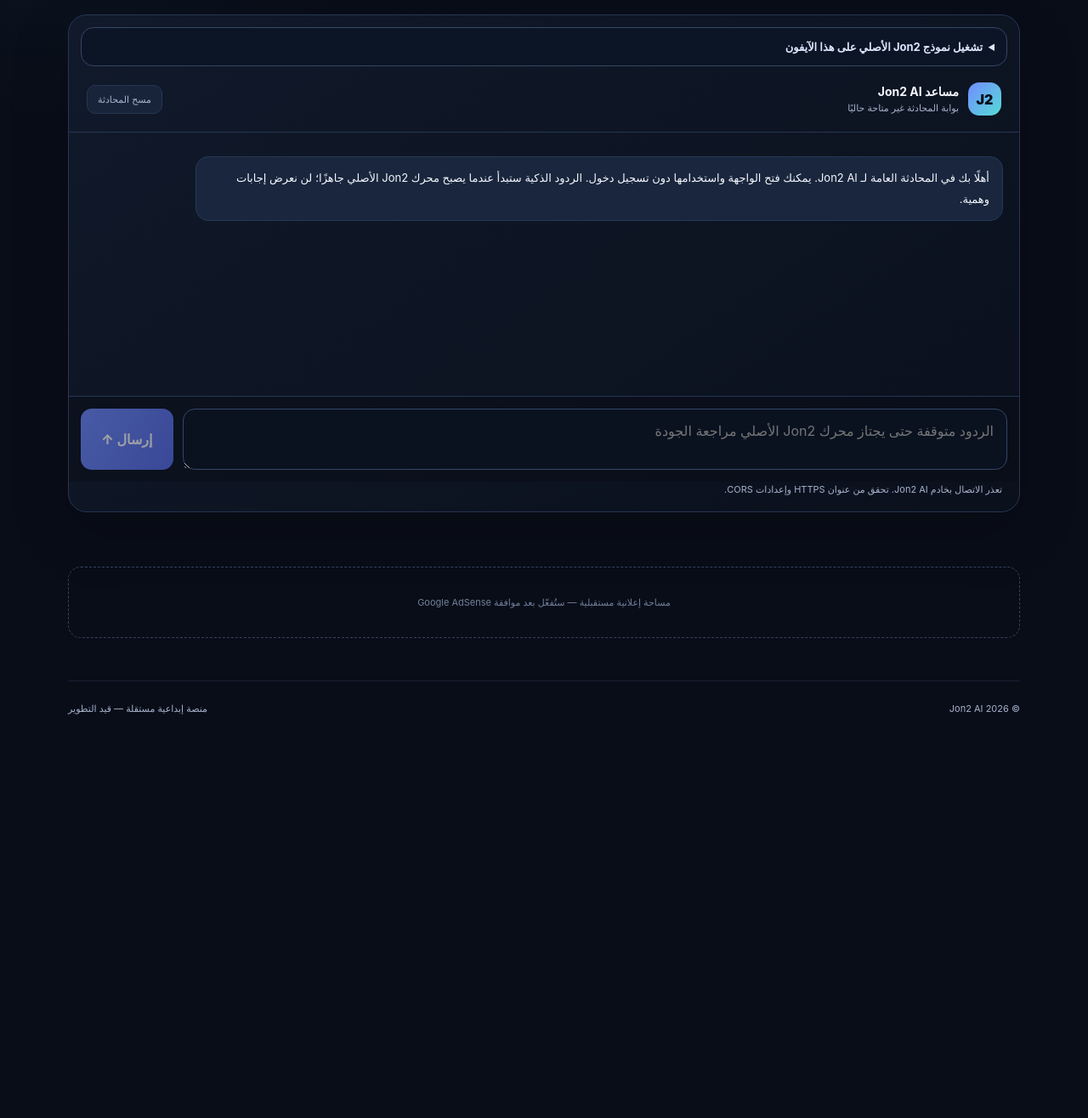
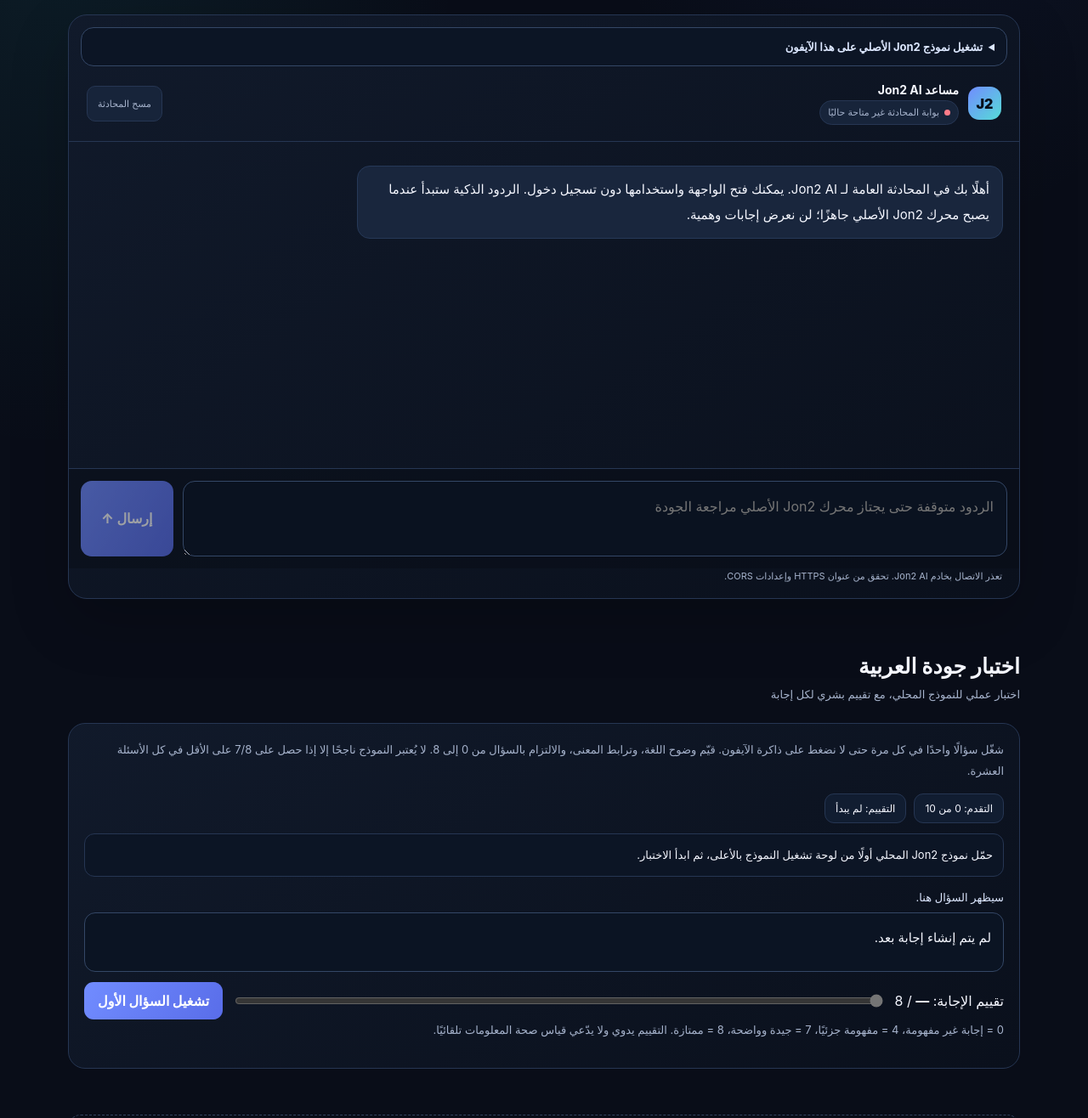
Before and after one commit to jonkabeel-star/jon2-ai, a plain HTML site: page index.html in a window 1280 px wide. Shown: the part 1000-2316 px from the top of the page at 85% size. Before the commit the page ends 1875 px from the top, so only its background shows below. Drawn offline with Linux system fonts and the light colour scheme; no server answers.

Commit message:
Improve Arabic chat UI and Safari mobile experience

```diff
--- a/index.html
+++ b/index.html
@@ -2,7 +2,7 @@
 <html lang="ar" dir="rtl">
 <head>
 <meta charset="UTF-8">
-<meta name="viewport" content="width=device-width, initial-scale=1">
+<meta name="viewport" content="width=device-width, initial-scale=1, viewport-fit=cover">
 <meta name="theme-color" content="#090d18">
 <meta name="description" content="Jon2 AI — مساحة إبداعية لأدوات الذكاء الاصطناعي.">
 <title>Jon2 AI — ابتكر بلا حدود</title>
@@ -79,6 +79,44 @@
 button:disabled{opacity:.6;cursor:not-allowed}
 @media(max-width:850px){.hero{grid-template-columns:1fr;padding-top:54px}.hero-art{min-height:240px}.tools{grid-template-columns:repeat(2,1fr)}}
 @media(max-width:520px){.wrap{width:min(100% - 26px,1120px)}header{height:72px}.logo{width:42px;height:42px}.brand-name{font-size:18px}.hero{padding:45px 0 35px;gap:15px}h1{font-size:39px}.hero p{font-size:14px}.hero-art{min-height:215px}.orbit{width:205px;height:205px}.core{width:88px;height:88px;font-size:30px}.f1{top:8px}.f2{bottom:17px}.tools{grid-template-columns:1fr 1fr;gap:9px}.tool{padding:14px;min-height:174px}.tool-icon{width:42px;height:42px;margin-bottom:12px}.tool h3{font-size:14px}.tool p{font-size:11px}.section-head h2{font-size:21px}.chat-top{padding:14px}.messages{height:280px;padding:12px}.composer{flex-direction:column}.send{min-height:48px}.footer-inner{flex-direction:column}}
+
+/* Mobile Safari and Arabic reading improvements */
+html{min-height:100%;-webkit-text-size-adjust:100%;scroll-padding-top:18px}
+body{min-height:100svh;min-height:100dvh;padding-bottom:env(safe-area-inset-bottom)}
+button,a,input,textarea{-webkit-tap-highlight-color:transparent;touch-action:manipulation}
+#status{display:inline-flex;align-items:center;gap:6px;padding:5px 9px;border:1px solid var(--line);border-radius:999px;font-size:11px;line-height:1.5;background:#17243a}
+#status:before{content:"";width:7px;height:7px;border-radius:50%;background:#8b96aa;flex:0 0 7px}
+#status[data-state="ready"]:before{background:#51d6a2;box-shadow:0 0 10px #51d6a288}
+#status[data-state="experimental"]:before{background:#ffc66d;box-shadow:0 0 10px #ffc66d88}
+#status[data-state="testing"]:before{background:#8da5ff}
+#status[data-state="offline"]:before{background:#ff7c89}
+.messages{height:clamp(300px,48svh,560px);min-height:300px;overscroll-behavior:contain;-webkit-overflow-scrolling:touch}
+.msg{max-width:min(88%,760px);font-size:15px;line-height:2;overflow-wrap:anywhere;text-align:start}
+.bot{margin-inline-end:auto}.user{margin-inline-start:auto}
+textarea{font-size:16px;line-height:1.8;direction:inherit;overscroll-behavior:contain}
+.send,.clear,.speech-action,.local-load,.lang,.nav-link{min-height:42px}
+.quality-section{padding:0 0 54px}
+.quality-shell{border:1px solid var(--line);border-radius:20px;background:linear-gradient(145deg,rgba(17,26,43,.98),rgba(10,16,28,.98));padding:18px}
+.quality-intro{color:var(--muted);font-size:13px;line-height:1.9;margin:0 0 14px}
+.quality-status{padding:12px;border:1px solid var(--line);border-radius:12px;background:#0c1525;font-size:13px;line-height:1.9;margin:12px 0}
+.quality-prompt{color:#dce7ff;font-size:13px;line-height:1.9;margin:12px 0 6px}
+.quality-answer{white-space:pre-wrap;overflow-wrap:anywhere;line-height:2;font-size:15px;background:#0b1423;border:1px solid #344766;border-radius:13px;padding:14px;min-height:70px}
+.quality-controls{display:flex;align-items:center;gap:12px;flex-wrap:wrap;margin-top:12px}
+.quality-controls input[type=range]{flex:1;min-width:140px;accent-color:var(--blue)}
+.quality-action{border:0;border-radius:11px;padding:12px 16px;background:linear-gradient(120deg,#718cff,#596de9);color:white;font-weight:800;min-height:44px}
+.quality-action:disabled{opacity:.45}
+.quality-metrics{display:flex;gap:9px;flex-wrap:wrap;margin-top:12px}
+.quality-metric{padding:9px 12px;border:1px solid var(--line);border-radius:11px;background:#111d31;font-size:12px}
+@media(max-width:520px){
+  .header-actions{gap:6px}.nav-link,.lang{padding:9px 10px;font-size:11px}
+  .chat-top{align-items:flex-start;gap:10px}.chat-title{min-width:0;flex:1}
+  .messages{height:52svh;min-height:300px;padding:12px}
+  .msg{max-width:94%;font-size:15px;padding:12px}
+  .composer{padding:12px;padding-bottom:calc(12px + env(safe-area-inset-bottom))}
+  textarea{min-height:58px;max-height:130px}
+  .quality-shell{padding:13px}
+}
+@media(prefers-reduced-motion:reduce){html{scroll-behavior:auto}*,*:before,*:after{transition:none!important;animation:none!important}}
 </style>
 </head>
 <body>
@@ -121,10 +159,28 @@
         <div class="local-model-status" id="localModelStatus" role="status" aria-live="polite" data-t="localNotLoaded">لم يتم تحميل النموذج المحلي بعد.</div>
       </div>
     </details>
-    <div class="chat-top"><div class="chat-title"><div class="chat-avatar">J2</div><div><strong data-t="assistantName">المساعد الذكي</strong><small id="status" data-t="offline">الخادم غير متصل حاليًا</small></div></div><button class="clear" id="clear" data-t="clear">مسح المحادثة</button></div>
+    <div class="chat-top"><div class="chat-title"><div class="chat-avatar">J2</div><div><strong data-t="assistantName">المساعد الذكي</strong><small id="status" data-state="offline" data-t="offline">الخادم غير متصل حاليًا</small></div></div><button class="clear" id="clear" data-t="clear">مسح المحادثة</button></div>
     <div class="messages" id="messages" aria-live="polite"><div class="msg bot" data-t="welcome">أهلًا بك! واجهة المحادثة جاهزة، وسيتم تفعيل الردود الذكية بعد ربط نموذج Jon2 AI الحقيقي.</div></div>
     <form class="composer" id="form"><textarea id="input" placeholder="الردود متوقفة حتى جاهزية محرك Jon2 الأصلي" data-ph="placeholder" maxlength="2000" required disabled></textarea><button class="send" id="send" type="submit" data-t="send" disabled>إرسال ↑</button></form>
     <div class="status-note" id="statusNote" data-t="chatNote">المحادثة الذكية غير مفعّلة بعد؛ لن نعرض ردودًا وهمية.</div>
+  </div>
+</section>
+
+
+<section class="quality-section" id="quality">
+  <div class="section-head"><div><h2>اختبار جودة العربية</h2><p>اختبار عملي للنموذج المحلي، مع تقييم بشري لكل إجابة</p></div></div>
+  <div class="quality-shell">
+    <p class="quality-intro">شغّل سؤالًا واحدًا في كل مرة حتى لا نضغط على ذاكرة الآيفون. قيّم وضوح اللغة، وترابط المعنى، والالتزام بالسؤال من 0 إلى 8. لا يُعتبر النموذج ناجحًا إلا إذا حصل على 7/8 على الأقل في كل الأسئلة العشرة.</p>
+    <div class="quality-metrics"><span class="quality-metric" id="qualityProgress">التقدم: 0 من 10</span><span class="quality-metric" id="qualityScore">التقييم: لم يبدأ</span></div>
+    <div class="quality-status" id="qualityStatus" role="status" aria-live="polite">حمّل نموذج Jon2 المحلي أولًا من لوحة تشغيل النموذج بالأعلى، ثم ابدأ الاختبار.</div>
+    <div class="quality-prompt" id="qualityPrompt">سيظهر السؤال هنا.</div>
+    <div class="quality-answer" id="qualityAnswer" dir="rtl">لم يتم إنشاء إجابة بعد.</div>
+    <div class="quality-controls">
+      <label for="qualityRating">تقييم الإجابة: <strong id="qualityRatingValue">—</strong> / 8</label>
+      <input id="qualityRating" type="range" min="0" max="8" step="1" value="0" disabled>
+      <button class="quality-action" id="qualityNext" type="button">تشغيل السؤال الأول</button>
+    </div>
+    <p class="quality-intro">0 = إجابة غير مفهومة، 4 = مفهومة جزئيًا، 7 = جيدة وواضحة، 8 = ممتازة. التقييم يدوي ولا يدّعي قياس صحة المعلومات تلقائيًا.</p>
   </div>
 </section>
 
@@ -232,6 +288,7 @@
 };
 
 function syncChatControls() {
+  paintEngineStatus();
   const input = document.getElementById("input");
   const send = document.getElementById("send");
   const enabled = (chatReady || localRuntimeReady) && !chatBusy;
@@ -245,6 +302,13 @@
     input.setAttribute("aria-disabled", "true");
     send.setAttribute("aria-disabled", "true");
   }
+}
+
+function paintEngineStatus() {
+  const status = document.getElementById("status");
+  if (!status) return;
+  const state = localRuntimeReady || apiStatusKey === "modelReady" ? "ready" : apiStatusKey === "experimentalReady" ? "experimental" : apiStatusKey === "apiOnline" ? "testing" : "offline";
+  status.dataset.state = state;
 }
 
 function updateChatNote() {
@@ -392,7 +456,7 @@
       const promptParts = chatMessages.slice(-10).filter(item => item.kind === "user" || item.kind === "assistant").map(item =>
         item.kind === "user" ? "المستخدم: " + item.text : "Jon2: " + item.text
       );
-      const prompt = promptParts.join("\n") + "\nJon2:";
+      const prompt = "تعليمات: أجب بعربية واضحة ومختصرة، دون تكرار.\n" + promptParts.join("\n") + "\nJon2:";
       const result = await window.JON2_LOCAL_CLIENT.generate(prompt, 256);
       if (typeof result.answer !== "string" || !result.answer.trim()) throw new Error("Empty local Jon2 response.");
       addMessage(result.answer.trim(), "assistant");
```
